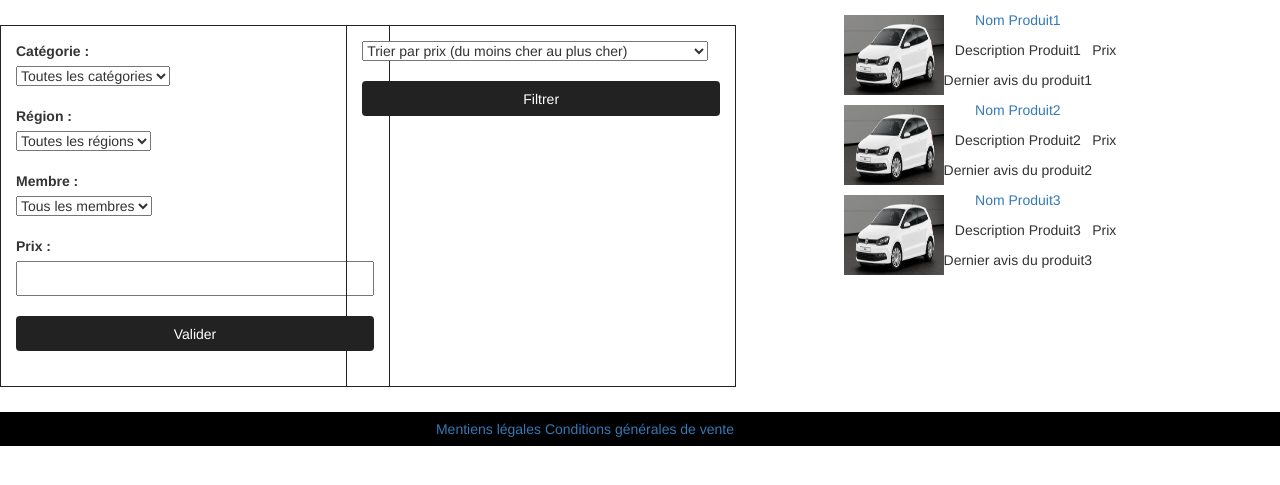
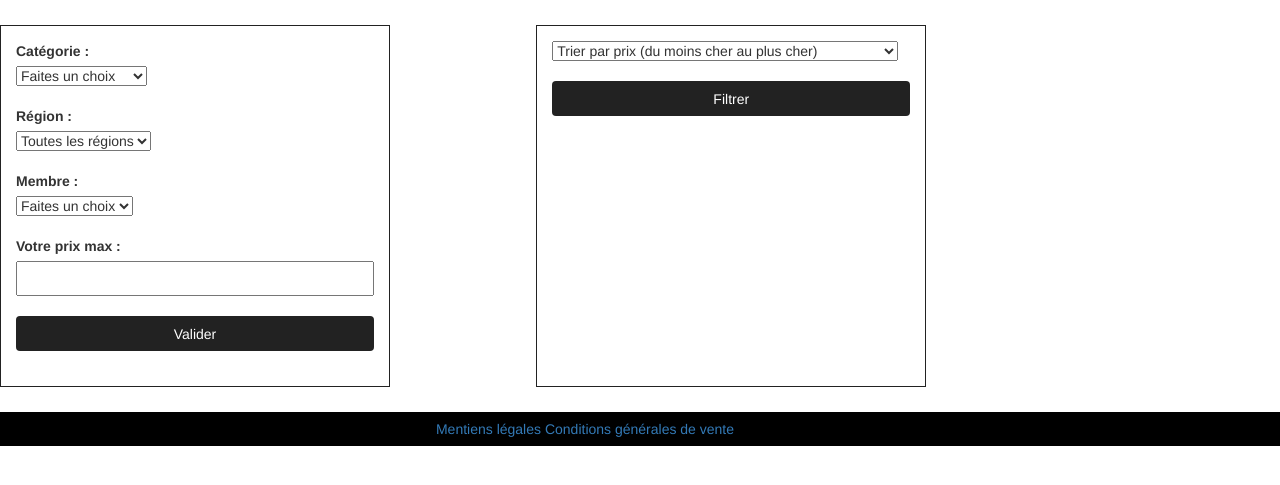
Before and after one commit to doud94220/projet-annonceo-2, a PHP site: page /projet-annonceo-2/ in a window 1280 px wide. Shown: the part 64-549 px from the top of the page. Run offline with PHP 8.4, Linux system fonts and the light colour scheme; tables that the repository leaves empty hold one stand-in row (values such as "Sample post"); some libraries are stand-ins or nearby versions.

Commit message:
ok index.php sans le filtrage au centre

```diff
--- a/index.php
+++ b/index.php
@@ -13,42 +13,43 @@ require_once('inc/haut.inc.php');
 
 				<label for="categorie">Catégorie : </label><br>
 				<select name="categorie">
-					<option value="">Toutes les catégories</option>
-					<option value="emploi">Emploi</option>
-					<option value="véhicule">Véhicule</option>
-					<option value="immobilier">Immobilier</option>
-					<option value="vacances">Vacances</option>
-					<option value="multimedia">Multimedia</option>
-					<option value="loisirs">Loisirs</option>
-					<option value="matériel">Matériel</option>
-					<option value="services">Services</option>
-					<option value="maison">Maison</option>
-					<option value="vetements">Vetements</option>
-					<option value="autres">Autres</option>
+						<?php
+							echo '<option value="">Faites un choix</option>';
+							$donnees = $pdo->query("SELECT distinct id_categorie, titre FROM categorie");
+							while($categorie = $donnees->fetch(PDO::FETCH_ASSOC))
+							{
+								echo "<option value=" . $categorie['id_categorie'] . ">" . $categorie['titre'] . "</option>";
+							}
+						?>
 					</select><br><br>
 
 				<label for="region">Région : </label><br>
 				<select name="region">
 					<option value="">Toutes les régions</option>
-					<option value="emploi">Ile-De-France</option>
-					<option value="véhicule">Pays de la loire</option>
-					<option value="immobilier">Bretagne</option>
+					<option value="ile-de-france">Ile-De-France</option>
+					<option value="pays-de-la-loire">Pays de la loire</option>
+					<option value="bretagne">Bretagne</option>
 				</select><br><br>
 
 				<label for="membre">Membre : </label><br>
 				<select name="membre">
-					<option value="">Tous les membres</option>
-					<option value="emploi">dugnou49</option>
-					<option value="véhicule">dupont75</option>
-					<option value="immobilier">tartanpion92</option>
+						<?php
+							echo '<option value="">Faites un choix</option>';
+							$donnees = $pdo->query("SELECT id_membre, pseudo FROM membre");
+							while($categorie = $donnees->fetch(PDO::FETCH_ASSOC))
+							{
+								echo "<option value=" . $categorie['id_membre'] . ">" . $categorie['pseudo'] . "</option>";
+							}
+						?>
 				</select><br><br>
 
-				<label for="prix">Prix : </label><br>
+				<label for="prix">Votre prix max : </label><br>
 				<input type="text" name="prix"><br><br>
 
 				<input type="submit" value="Valider"><br><br>
 			</form>
 		</div> <!-- Fin formGauchePageAccueil -->
+
 
 		<div id="partiePrincipalePageAccueil">
 			<!-- FORMULAIRE TRIE PRIX PAGE D'ACCUEIL -->
@@ -66,45 +67,72 @@ require_once('inc/haut.inc.php');
 
 			</form><br><br>
 
-			<div id="produitsPageAccueil">
+			<?php
+				if($_POST) //Validation des data du premier form
+				{
+					////////////// CONTROLES DATA DU POST //////////////
+					// A faire plus tard
+
+					////////////// PAS D'ERREUR => SELECTION EN BDD //////////////     //Je gère pas la région pour l'instant !!! Et je prends que 3 résultats max pour l'instant !!!
+					$idCategorie = $_POST['categorie'];
+					$idMembre = $_POST['membre'];
+					$prix = $_POST['prix'];
+					$resultat = $pdo->query("SELECT * FROM annonce WHERE categorie_id = '$idCategorie' AND membre_id = '$idMembre' AND prix <= '$prix' LIMIT 3");
+
+					if ($resultat->rowCount() <= 0) //Si pas de ligne retournée par requête ci-dessus
+					{
+						echo "Pas de résultats pour vos critères.";
+					}
+					else //Afficher les annonces dans un tableau dans la partie de droite de la page
+					{
+						echo"<div id='produitsPageAccueil'>
 								<table>
+							";
+
+						while ($annonces = $resultat->fetch(PDO::FETCH_ASSOC))
+						{
+							$urlPhoto = $annonces['photo'];
+							$titre = $annonces['titre'];
+							$idAnnonce =  $annonces['id_annonce'];
+							$descriptionCourte = $annonces['description_courte'];
+							$prix = $annonces['prix'];
+							$idMembre = $annonces['membre_id'];
+
+							//Recup du pseudo du vendeur
+							$resultatPseudoVendeur = $pdo->query("SELECT pseudo from membre where id_membre = '$idMembre'");
+							$arrayPseudoVendeur = $resultatPseudoVendeur->fetch(PDO::FETCH_ASSOC);
+							$pseudoVendeur = $arrayPseudoVendeur['pseudo'];
+
+							//Recup de la note moyenne du vendeur de l'annonce
+							$resultatNoteMoyenneVendeur = $pdo->query("SELECT round(AVG(note),1) AS note_moyenne from note where membre_id2 = '$idMembre'");
+							$arrayNoteMoyenneVendeur = $resultatNoteMoyenneVendeur->fetch(PDO::FETCH_ASSOC);
+							$noteMoyenneVendeur = $arrayNoteMoyenneVendeur['note_moyenne'];
+
+							echo"
 									<tr>
-						<td><img src="inc/img/polo-blanche.jpg" width='100px' height='80px'></td>
+										<td><img src='" . $urlPhoto . "' width='100px' height='80px'></td>
 										<td>
-							<p><a href="ficheAnnonce.php?aaaaaaaa">Nom Produit1</a></p>
-							<p>Description Produit1</p>
-							<p>Dernier avis du produit1</p>
+											<p><a href='ficheAnnonce.php?id_annonce=" . $idAnnonce . "'>" . $titre . "</a></p>
+											<p>" . $descriptionCourte . "</p>
+											<p>" . $pseudoVendeur . " : " . $noteMoyenneVendeur . "</p>
 										</td>
 										<td>
-							<p>Prix</p>
+											<p>" . $prix . "€ </p>
 										</td>
 									</tr>
-					<tr>
-						<td><img src="inc/img/polo-blanche.jpg" width='100px' height='80px'></td>
-						<td>
-							<p><a href="ficheAnnonce.php?bbbbbbbb">Nom Produit2</a></p>
-							<p>Description Produit2</p>
-							<p>Dernier avis du produit2</p>
-						</td>
-						<td>
-							<p>Prix</p>
-						</td>
-					</tr>
-					<tr>
-						<td><img src="inc/img/polo-blanche.jpg" width='100px' height='80px'></td>
-						<td>
-							<p><a href="ficheAnnonce.php?ccccccccc">Nom Produit3</a></p>
-							<p>Description Produit3</p>
-							<p>Dernier avis du produit3</p>
-						</td>
-						<td>
-							<p>Prix</p>
-						</td>
-					</tr>
-				</table>
+							 	";
+						}
+						echo"	</table>
 							</div>
+							";
+					}
+				} //Fin du traitement des date du POST
+			?>
+
+
 		</div> <!-- Fin partiePrincipalePageAccueil -->
-	</div> <!-- Fin conteneurFlexPageAccueil" -->
+
+	</div> <!-- Fin conteneurFlex" -->
 
 
 <?php
```
Also changed, not shown: ficheAnnonce.php (+8 -8 lines). Lines whose indentation alone changed are shown as unchanged.
